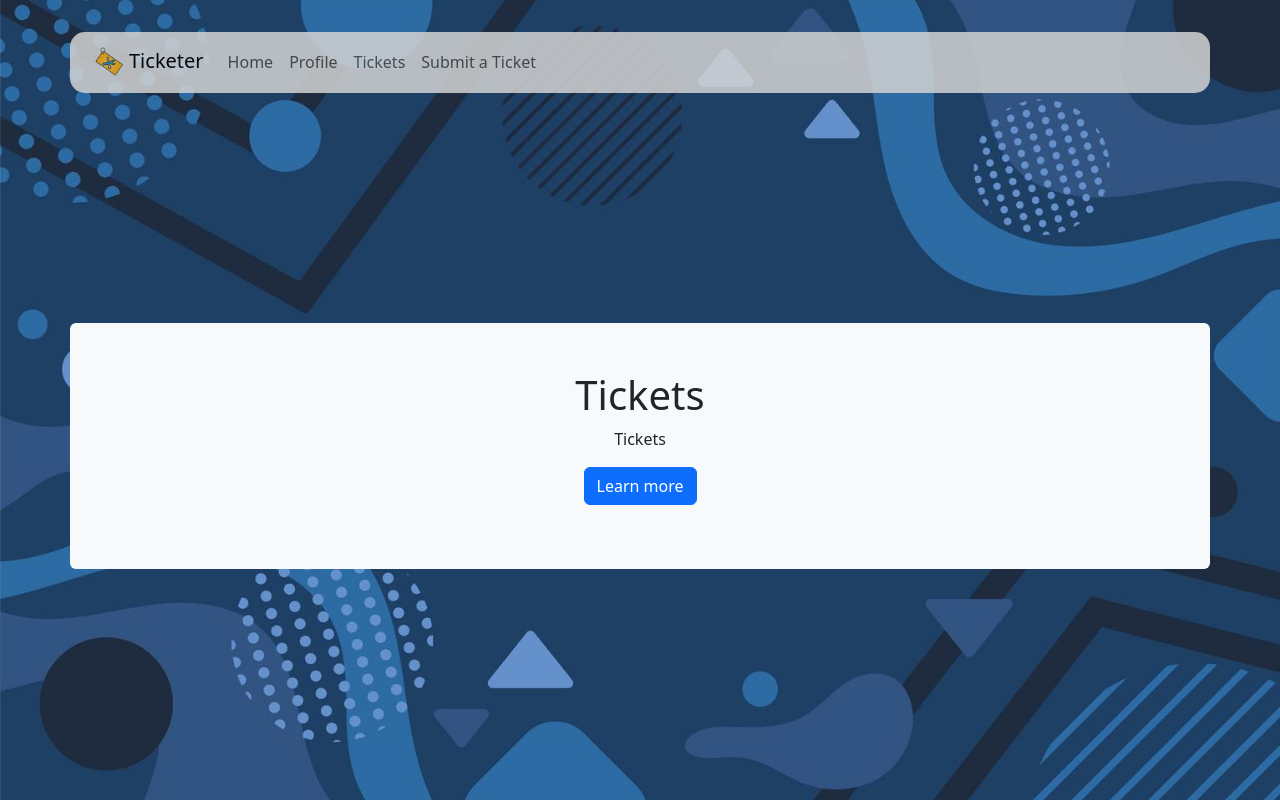
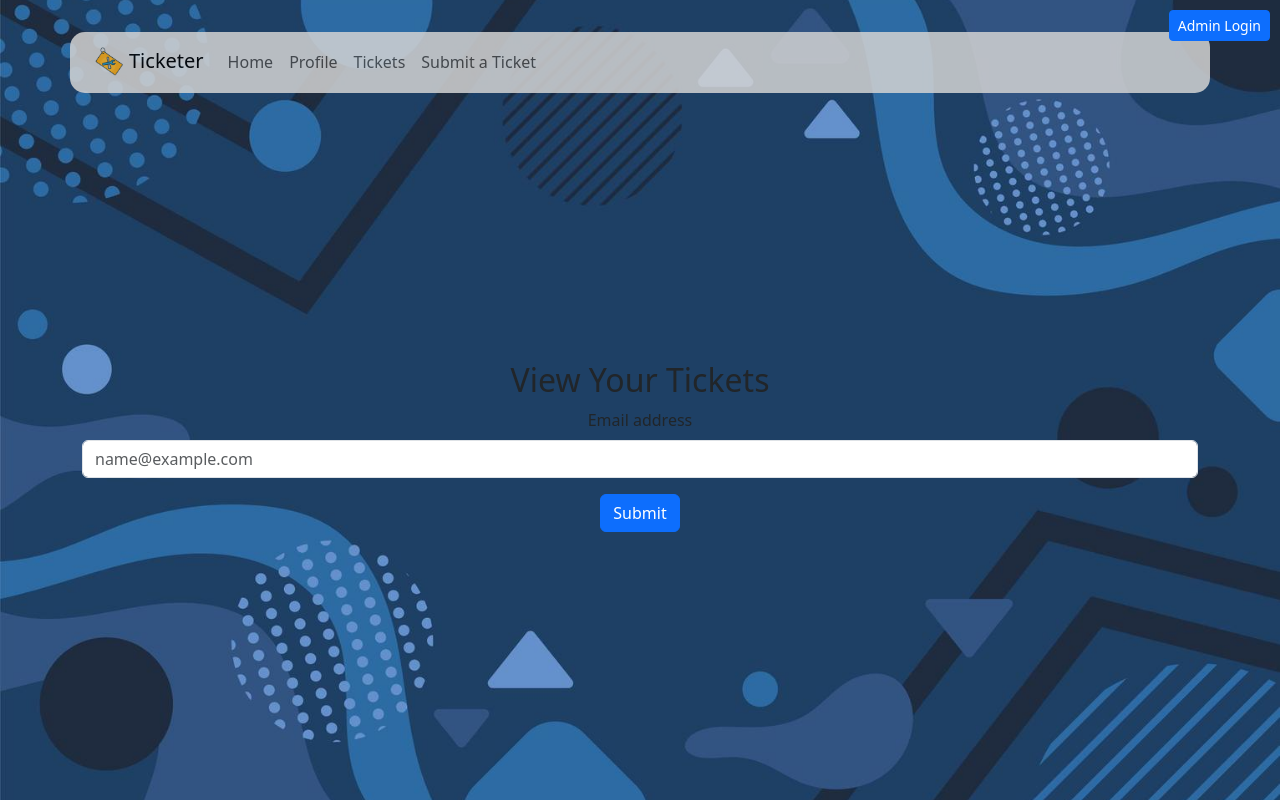
Before and after one commit to felixzhu88/madhacks-2024, a React (Create React App) app in the folder my-app/: page /tickets in a window 1280 px wide. Built offline with nearby package versions, Linux system fonts and the light colour scheme.

Commit message:
Adding AdminView

```diff
--- a/my-app/src/App.js
+++ b/my-app/src/App.js
@@ -10,6 +10,9 @@ import { BrowserRouter as Router, Routes, Route, Link } from 'react-router-dom';
 import TicketsPage from './pages/Tickets/TicketPage'; // Correct relative path
 import ProfilePage from './pages/Profile/ProfilePage'; // Correct relative path
 import SubmitATicketPage from './pages/SubmitATicket/SubmitATicketPage';
+import AdminViewPage from './pages/Tickets/AdminView/AdminViewPage';
+
+//console.log(AdminViewPage);
 
 function NavBar() {
   return (
@@ -65,6 +68,7 @@ function App() {
           <Route path="/tickets" element={<TicketsPage />} />
           <Route path="/profile" element={<ProfilePage />} />
           <Route path="/submitATicket" element={<SubmitATicketPage />} />
+          <Route path="/adminView" element={<AdminViewPage />} />
         </Routes>
       </div>
     </Router>
--- /dev/null
+++ b/my-app/src/pages/Tickets/AdminView/AdminViewPage.js
@@ -0,0 +1,52 @@
+import React, { useState, useEffect } from 'react';
+import axios from 'axios';
+import { Container, ListGroup, ListGroupItem, Spinner } from 'react-bootstrap';
+
+function TicketPage() {
+  const [tickets, setTickets] = useState([]);  // State to store tickets
+  const [loading, setLoading] = useState(true);  // Loading state
+  const [error, setError] = useState(null);  // Error state
+
+  // Fetch tickets from the API when the component mounts
+  useEffect(() => {
+    axios.get('http://127.0.0.1:8000/add-ticket')  // Replace with your backend API URL
+      .then((response) => {
+        setTickets(response.data);  // Store tickets data in the state
+        setLoading(false);  // Stop loading
+      })
+      .catch((err) => {
+        setError('Failed to fetch tickets');  // Set error if request fails
+        setLoading(false);  // Stop loading
+      });
+  }, []);  // Empty dependency array ensures the request is made only once when the component mounts
+
+  return (
+    <Container>
+      {loading && (
+        <div className="d-flex justify-content-center">
+          <Spinner animation="border" variant="primary" />
+        </div>
+      )}
+
+      {error && (
+        <div className="alert alert-danger" role="alert">
+          {error}
+        </div>
+      )}
+
+      <h1 className="my-4">Tickets</h1>
+
+      {/* Render the list of tickets */}
+      <ListGroup>
+        {tickets.map((ticket) => (
+          <ListGroupItem key={ticket.id}>
+            <h5>{ticket.title}</h5>
+            <p>{ticket.description}</p>
+          </ListGroupItem>
+        ))}
+      </ListGroup>
+    </Container>
+  );
+}
+
+export default TicketPage;
--- a/my-app/src/pages/Tickets/TicketPage.js
+++ b/my-app/src/pages/Tickets/TicketPage.js
@@ -1,22 +1,178 @@
 import Button from "react-bootstrap/Button";
 import Container from "react-bootstrap/Container";
+import Modal from 'react-bootstrap/Modal';
+import Form from 'react-bootstrap/Form';
+import React, { useState } from 'react';
+import axios from "axios";
+import { BrowserRouter as Router, Routes, Route, Link, useNavigate } from 'react-router-dom'; // Import from react-router-dom
+import AdminViewPage from './AdminView/AdminViewPage';
 
-function Jumbotron() {
-    return (
-      <Container className="p-5 my-4 bg-light rounded">
-        <h1>Tickets</h1>
-        <p>Tickets</p>
-        <p>
-          <Button variant="primary">Learn more</Button>
-        </p>
-      </Container>
-    );
+
+function CornerButton() {
+  const [show, setShow] = useState(false); // To control modal visibility
+  const [password, setPassword] = useState(''); // To store input password
+  const [error, setError] = useState(''); // To show an error message
+  const correctPassword = '11111'; // Set your password here
+  const navigate = useNavigate();
+
+  // Functions to show and hide modal
+  const handleClose = () => setShow(false);
+  const handleShow = () => setShow(true);
+
+  // Handle input change
+  const handlePasswordChange = (event) => {
+    setPassword(event.target.value);
+  };
+
+  // Handle form submission
+  const handlePasswordSubmit = (event) => {
+    event.preventDefault();
+    if (password === correctPassword) {
+      navigate('/adminView')
+      //alert('Access Granted!');
+      handleClose();
+      setPassword(''); // Reset password input
+    } else {
+      setError('Incorrect password. Please try again.');
+      setPassword(''); // Reset password input
+    }
+  };
+
+  return (
+    <div>
+
+      {/* Fixed button in the top-right corner */}
+      <Button
+        variant="primary"
+        size="sm"
+        onClick={handleShow}
+        style={{
+          position: 'fixed',
+          top: '10px', // Adjust as needed
+          right: '10px', // Adjust as needed
+          zIndex: 1000, // Ensures the button is above other content
+        }}
+      >
+        Admin Login
+      </Button>
+
+       {/* Password Modal */}
+       <Modal show={show} onHide={handleClose} centered>
+        <Modal.Header closeButton>
+          <Modal.Title>Enter Password</Modal.Title>
+        </Modal.Header>
+        <Modal.Body>
+          <Form onSubmit={handlePasswordSubmit}>
+            <Form.Group className="mb-3" controlId="passwordInput">
+              <Form.Label>Password</Form.Label>
+              <Form.Control
+                type="password"
+                placeholder="Enter your password"
+                value={password}
+                onChange={handlePasswordChange}
+                autoFocus
+              />
+              {error && <Form.Text className="text-danger">{error}</Form.Text>}
+            </Form.Group>
+            <Button variant="primary" type="submit">
+              Submit
+            </Button>
+          </Form>
+        </Modal.Body>
+      </Modal>
+    </div>
+  );
+}
+
+function TextControls() {
+
+  const [validated, setValidated] = useState(false);
+  const [formData, setFormData] = useState({
+    name: "",
+    email: "",
+    date: "",
+    desc: "",
+  });
+
+  // Handle changes for all form fields
+  const handleChange = (event) => {
+    const { name, value } = event.target;
+    setFormData({ ...formData, [name]: value });  // Update the state with the field value
+  };
+
+  const handleSubmit = async (event) => {
+    const form = event.currentTarget;
+    event.preventDefault();  // Prevent the default form submission
+
+    // Ensure the date format is yyyy/mm/dd
+    let formattedDate = formData.date;
+    if (formattedDate) {
+      const [year, month, day] = formattedDate.split('-');
+      formattedDate = `${year}-${month}-${day}`; // Reformat to yyyy/mm/dd
+    }
+
+    // Update formData with the formatted date
+    const formDataWithFormattedDate = { ...formData, date: formattedDate };
+
+    if (form.checkValidity() === false) {
+      event.stopPropagation();  // Stop form submission if validation fails
+    }
+    else {
+      console.log("Form Submitted:", formDataWithFormattedDate);  // Log form data
+      try {
+        // Send data to API
+        const response = await axios.post('http://127.0.0.1:8000/add-ticket', formDataWithFormattedDate);
+        console.log(response.data)
+        // Handle successful response
+        console.log('Response from API:', response.data);
+        alert(`Form submitted successfully! You are ticket #${response.data.id}`);
+      } catch (error) {
+        // Handle error
+        console.error('Error sending data to API:', error);
+        alert('There was an error submitting your form. Please try again.');
+      }
+    }
+
+    setValidated(true);  // Set the form as validated
+  };
+
+  return (
+    <Container SubmitATickerPage="mt-4">
+    <h2>View Your Tickets</h2>
+      <Form noValidate validated={validated} onSubmit={handleSubmit}>
+
+        {/* Email Input */}
+        <Form.Group className="mb-3" controlId="email">
+          <Form.Label>Email address</Form.Label>
+          <Form.Control
+            required
+            type="email"
+            placeholder="name@example.com"
+            name="email"
+            value={formData.email}
+            onChange={handleChange}  // Add onChange to update state
+          />
+          <Form.Control.Feedback type="invalid">
+            Please provide a valid email address.
+          </Form.Control.Feedback>
+        </Form.Group>
+
+        <Button variant="primary" type="submit">
+          Submit
+        </Button>
+      </Form>
+    </Container>
+  );
 }
 
 function App() {
     return (
       <div className="App">
-        <Jumbotron />
+        <CornerButton />
+        <TextControls />
+        <Routes>
+          <Route path="/adminView" element={<AdminViewPage />} />
+        </Routes>
       </div>
     );
   }
```
Also changed, not shown: 1 other file (tests, documents, lock files or other folders).
